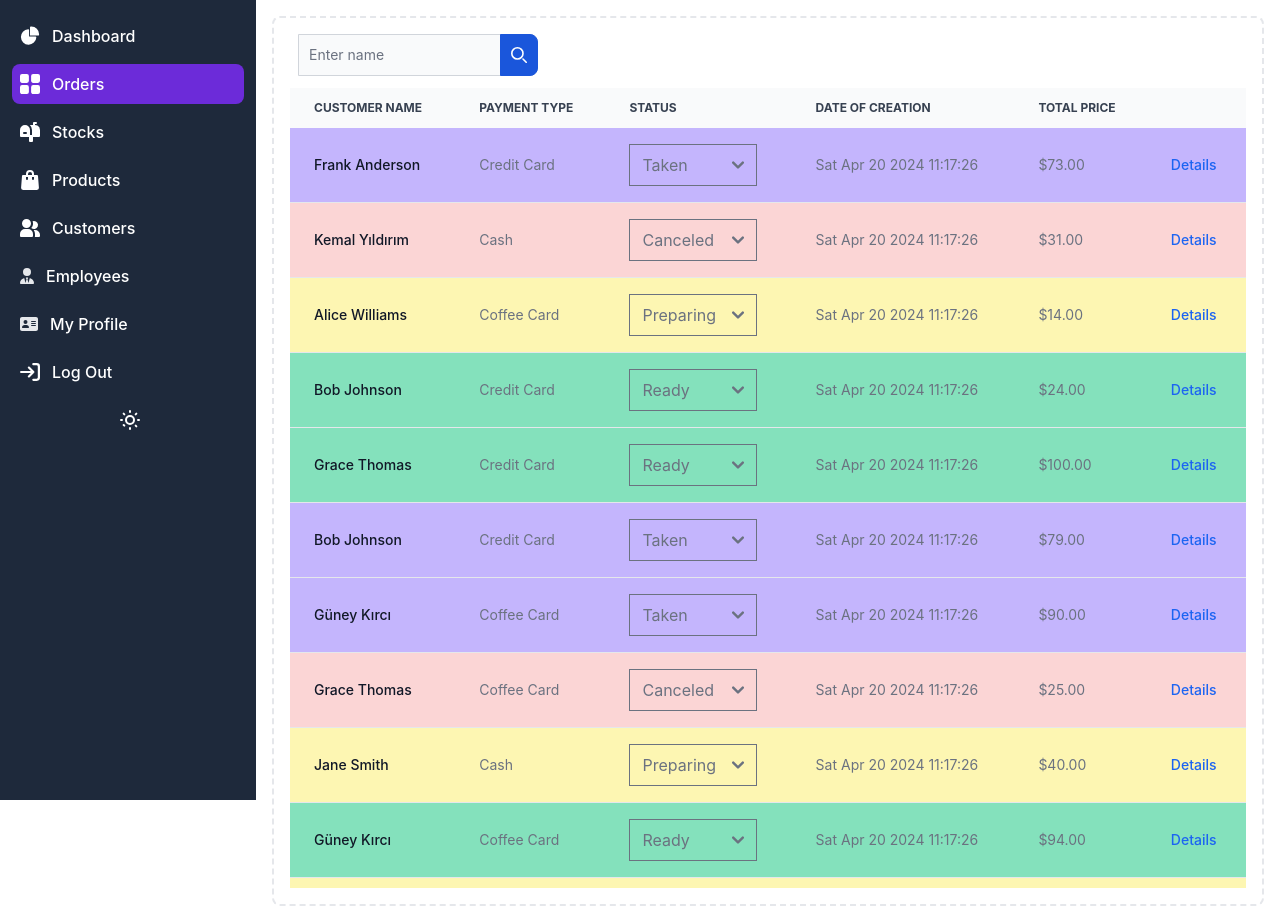
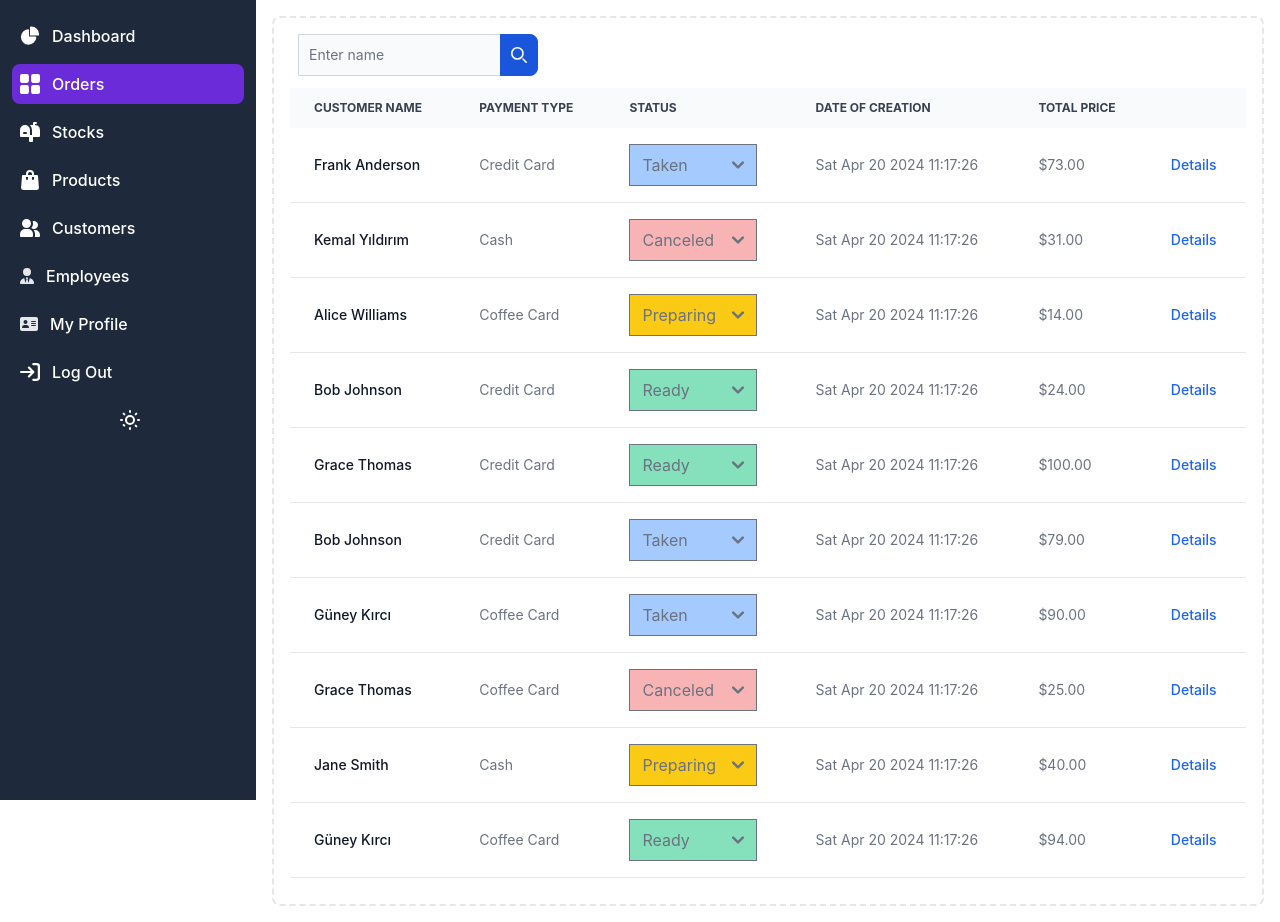
Before and after one commit to Nosver/CafeManagement, a React (Vite) app in the folder frontend/: page /orders in a window 1280 px wide. Built offline with nearby package versions, Linux system fonts and the light colour scheme.

Commit message:
stock duplication on products page popup fixed && change on orders page

```diff
--- a/frontend/src/components/personel/RequiredStockInput.jsx
+++ b/frontend/src/components/personel/RequiredStockInput.jsx
@@ -46,18 +46,11 @@ export const RequiredStockInput = ({selectedProduct}) => {
 
     useEffect(() => {
       if (selectedProduct && selectedProduct.stock) {
-        selectedProduct.stock.forEach(stockA => {
-          const trimmedName = stockA.name.trim();
-          // Check if the item already exists in stocksList
-          if (!stocksList.some(stock => stock.name === trimmedName)) {
-            setStocksList(prevStocksList => [
-              ...prevStocksList,
-              { name: trimmedName, quantity: stockA.amount }
-            ]);
-          }
-        });
+        setStocksList(selectedProduct.stock.map(stock => ({ name: stock.name.trim(), quantity: stock.amount })));
       }
     }, [selectedProduct]);
+
+
 
 
   return (
--- a/frontend/src/pages/Personel/Orders.jsx
+++ b/frontend/src/pages/Personel/Orders.jsx
@@ -8,7 +8,6 @@ import styled from 'styled-components';
 
 const StyledSelect = styled.select`
   appearance: none;
-  background: none;
   borders: none;
 `;
 
@@ -70,7 +69,8 @@ class Order {
                         },
                         amount: amount
                     }
-            );}
+                );
+            }
         }
         return orderItems;
     }
@@ -93,7 +93,7 @@ class Order {
 
 export const Orders = () => {
 
-    const [orders,setOrders] = useState([]);
+    const [orders, setOrders] = useState([]);
 
     for (let i = 0; i < 100; i++) {
         orders.push(Order.generateRandomOrder());
@@ -121,7 +121,7 @@ export const Orders = () => {
     };
 
     const openShowOrderDetailsPopup = (orderItems, orderStatus, orderTotalPrice) => {
-        orderItems.forEach( orderItem => addOrderItem(orderItem))
+        orderItems.forEach(orderItem => addOrderItem(orderItem))
         setSelectedOrderStatus(orderStatus)
         setSelectedOrderTotalPrice(orderTotalPrice)
         setIsEditPopupOpen(true)
@@ -140,13 +140,13 @@ export const Orders = () => {
 
 
     const searchButtonSubmit = (keyword) => {
-        if(keyword == ''){
-            if(ordersShow.length != ordersArray.length)
+        if (keyword == '') {
+            if (ordersShow.length != ordersArray.length)
                 setOrdersShow(ordersArray);
             return;
         }
 
-        let newArr = ordersArray.filter( order =>
+        let newArr = ordersArray.filter(order =>
             order.customer.toLowerCase().includes(keyword.toLowerCase())
         );
         setOrdersShow(newArr);
@@ -175,7 +175,7 @@ export const Orders = () => {
             <div class="p-4 sm:ml-64">
                 <div class="p-4 border-2 border-gray-200 border-dashed rounded-lg dark:border-gray-700">
                     <div class='flex flex-row w-6/6 mb-3'>
-                        <SearchBar searchButtonSubmit = {searchButtonSubmit} class='mr-auto'></SearchBar>
+                        <SearchBar searchButtonSubmit={searchButtonSubmit} class='mr-auto'></SearchBar>
                     </div>
                     <div className="flex h-screen overflow-hidden">
 
@@ -209,18 +209,13 @@ export const Orders = () => {
 
                                         {
                                             isEditPopupOpen &&
-                                            <OrderEditPopup orderItems = {selectedOrderItems} orderStatus = {selectedOrderStatus} orderTotalPrice = {selectedOrderTotalPrice} closePopup = {() => closeShowOrderDetailsPopup()} />
+                                            <OrderEditPopup orderItems={selectedOrderItems} orderStatus={selectedOrderStatus} orderTotalPrice={selectedOrderTotalPrice} closePopup={() => closeShowOrderDetailsPopup()} />
                                         }
                                         {ordersShow.map((orderA, index) => (
                                             <tr
                                                 key={index}
-                                                class={`
-                                        ${orderA.status === OrderStatus.READY ? 'bg-green-300' :
-                                                        orderA.status === OrderStatus.PREPARING ? 'bg-yellow-100' :
-                                                            orderA.status === OrderStatus.FULFILLED ? 'bg-purple-200' :
-                                                                orderA.status === OrderStatus.CANCELED ? 'bg-red-200' :
-                                                                    orderA.status === OrderStatus.TAKEN ? 'bg-violet-300' :
-                                                                        'bg-gray-200'} border-b dark:bg-gray-800 dark:border-black-700 hover:bg-white dark:hover:bg-gray-600 }`}>
+                                                class={`border-b dark:bg-gray-800 dark:border-black-700 hover:bg-white dark:hover:bg-gray-600 }`
+                                                }>
                                                 <th scope="row" class="px-6 py-4 font-medium text-gray-900 whitespace-nowrap dark:text-white">
                                                     {orderA.customer}
                                                 </th>
@@ -230,7 +225,15 @@ export const Orders = () => {
                                                 <td class="px-6 py-4">
 
                                                     <div>
-                                                    <StyledSelect value={orderA.status} onChange={(event) => handleStatusChange(event, index)}>
+                                                    <StyledSelect className={`
+                                                    ${orderA.status == "Ready" ? 'bg-green-300' :
+                                                    orderA.status == "Taken" ? 'bg-blue-300' :
+                                                    orderA.status == "Preparing" ? 'bg-yellow-300' :
+                                                    orderA.status == "Fulfilled" ? 'bg-purple-300' :
+                                                    orderA.status == "Canceled" ? 'bg-red-300' :
+                                                    'bg-yellow-300'
+                                                    }`}
+                                                            value={orderA.status} onChange={(event) => handleStatusChange(event, index)}>
                                                             <option value="Taken">Taken</option>
                                                             <option value="Preparing">Preparing</option>
                                                             <option value="Ready">Ready</option>
```
Lines whose indentation alone changed are shown as unchanged.
